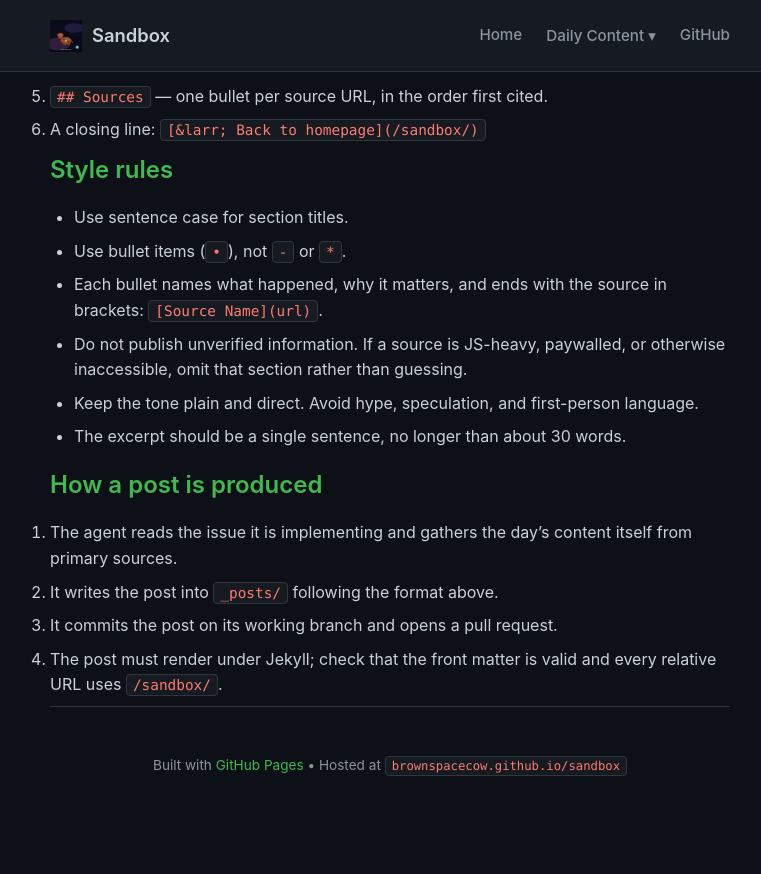
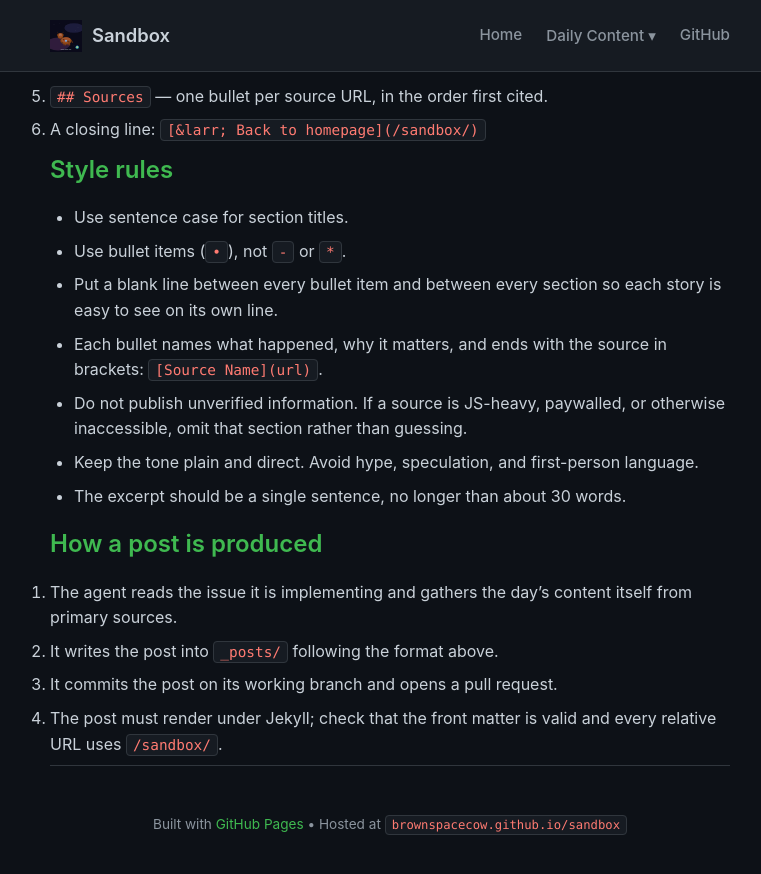
Before and after one commit to brownspacecow/sandbox, a Jekyll site: the page built from AGENTS.md, in a window 1280 px wide and 900 px high, scrolled down 783 px. Shown: the top 874 px of the window, without its empty margins (250-1011 px from the left). Built offline with Jekyll 4.4.1, drawn with Linux system fonts in a browser that asks for light colours; our own code applies the rules of GitHub Pages for plain Markdown files; before the commit the page ends 1624 px from its top, so only the background shows below that.

Commit message:
Improve format spacing in the daily content and add it to AGENTS.md (#48)
Add blank lines between every bullet item and between every section in
the daily-content posts so each story is easy to see. Update AGENTS.md
to document the new spacing convention in the style rules.

Affected posts:
- _posts/2026-10-23-week-7.md
- _posts/2026-10-24-week-7.md
- _posts/2026-10-25-week-7.md
- _posts/2026-10-26-week-8.md

Closes #48

Co-authored-by: openhands <openhands@all-hands.dev>

```diff
--- a/AGENTS.md
+++ b/AGENTS.md
@@ -39,6 +39,8 @@ Required sections, in this order:
 
 - Use sentence case for section titles.
 - Use bullet items (`•`), not `-` or `*`.
+- Put a blank line between every bullet item and between every section so
+  each story is easy to see on its own line.
 - Each bullet names what happened, why it matters, and ends with the
   source in brackets: `[Source Name](url)`.
 - Do not publish unverified information. If a source is JS-heavy,
```
Also changed, not shown: _posts/2026-10-23-week-7.md (+12 -0 lines), _posts/2026-10-24-week-7.md (+16 -0 lines), _posts/2026-10-25-week-7.md (+7 -0 lines), _posts/2026-10-26-week-8.md (+6 -0 lines).
